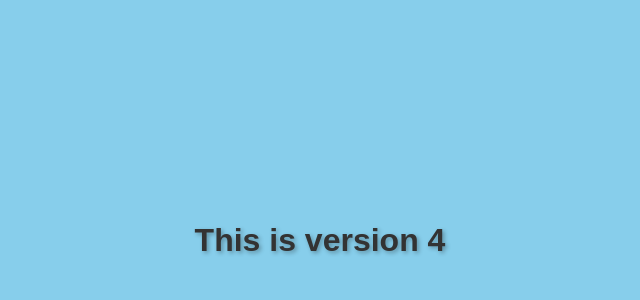
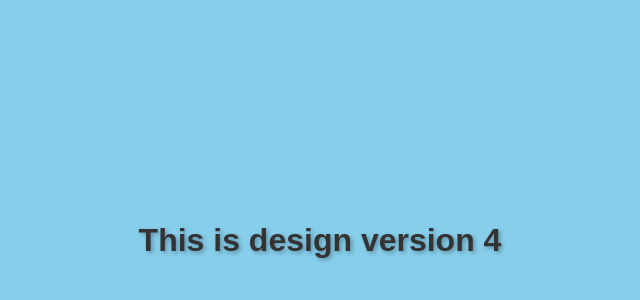
Before and after one commit to rajeshthapaliya/demo, a plain HTML site: page index.html in a window 1280 px wide. Shown: the part 160-460 px from the top of the page, without its empty margins (320-960 px from the left). Drawn offline with Linux system fonts and the light colour scheme.

Commit message:
design version 4

```diff
--- a/index.html
+++ b/index.html
@@ -21,6 +21,6 @@
     </style>
 </head>
 <body>
-    <h1>This is version 4</h1>
+    <h1>This is design version 4</h1>
 </body>
 </html>
```
